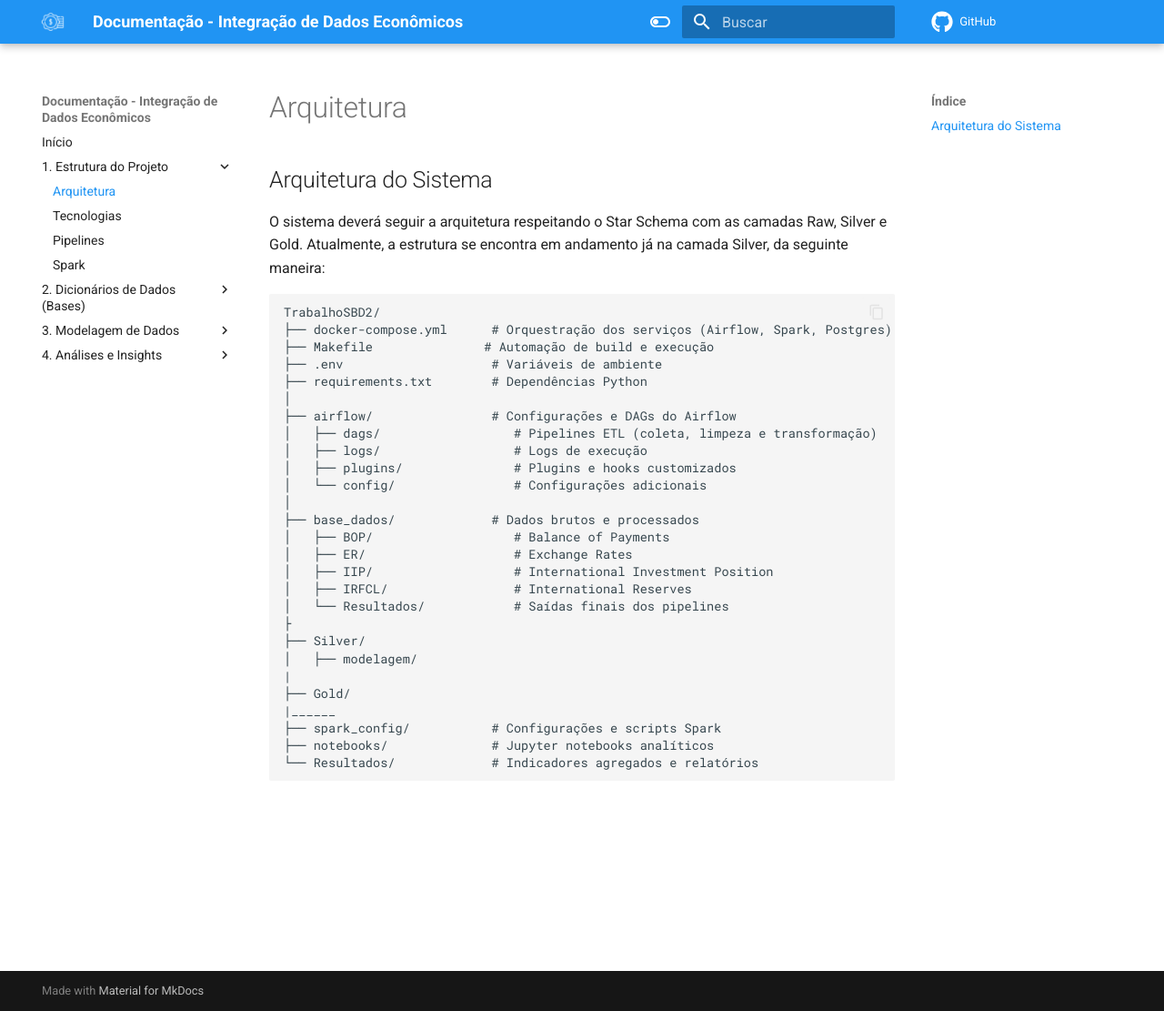
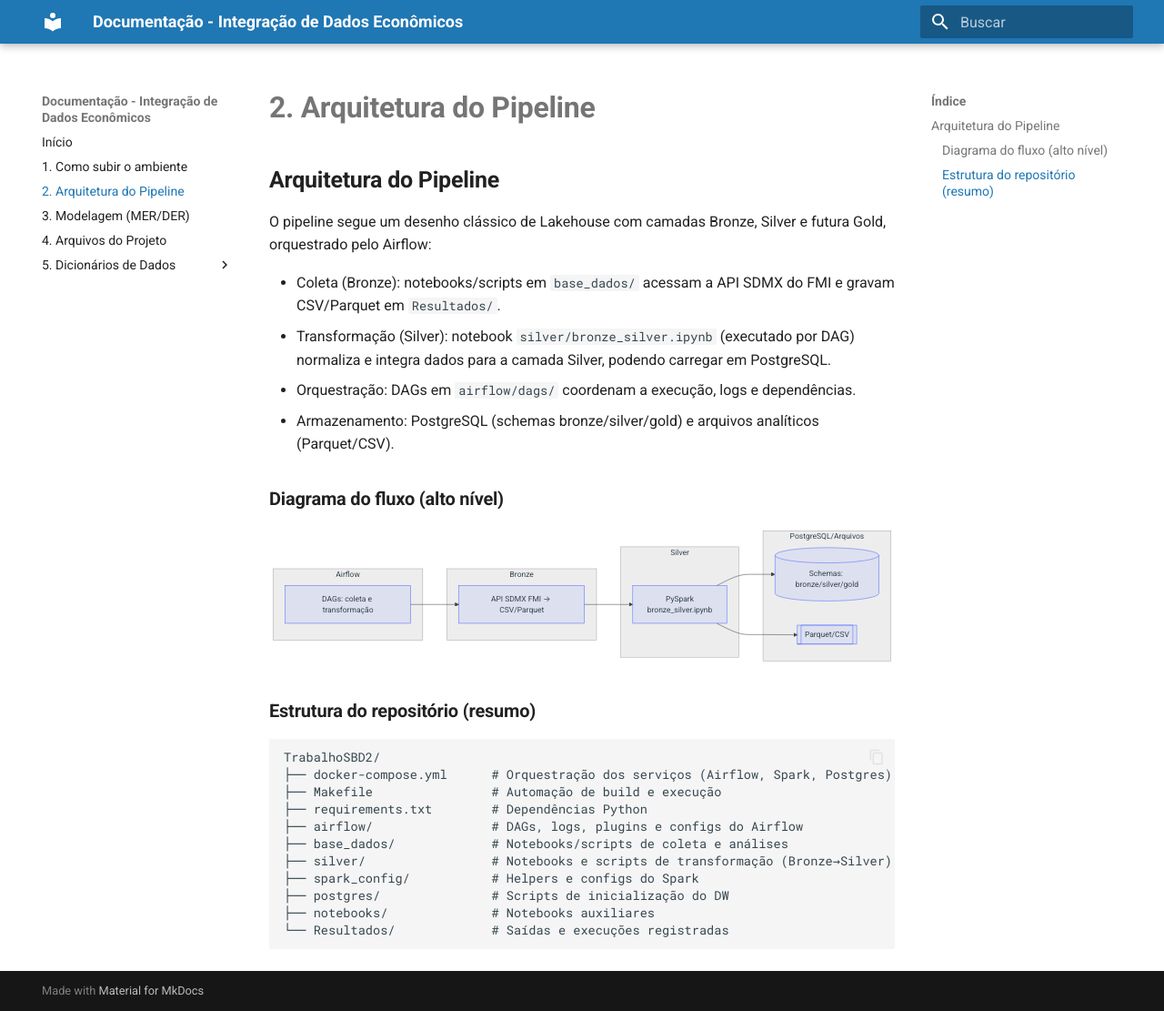
Before and after one commit to caiolamego/TrabalhoSBD2, an MkDocs documentation site: the page built from docs/overview/arquitetura.md, in a window 1280 px wide and 1111 px high. Shown: the whole window at 91% size. Built offline with MkDocs 1.6.1 and Material for MkDocs 9.7.7, drawn with Linux system fonts in a browser that asks for light colours; comment, search, counter and statistics services are not loaded.

Commit message:
feat(docs): atualiza estrutura da documentação e adicionar novos arquivos para visão geral do projeto

````diff
--- /dev/null
+++ b/docs/assets/mermaid-init.js
@@ -0,0 +1,5 @@
+window.addEventListener('DOMContentLoaded', () => {
+  if (window.mermaid) {
+    window.mermaid.initialize({ startOnLoad: true, securityLevel: 'strict', theme: 'default' });
+  }
+});
--- /dev/null
+++ b/docs/assets/styles.css
@@ -0,0 +1,10 @@
+/* Estilos mínimos para a documentação */
+:root {
+  --md-primary-fg-color: #1f77b4;
+}
+
+.md-typeset h1, .md-typeset h2, .md-typeset h3 {
+  font-weight: 600;
+}
+
+img { max-width: 100%; height: auto; }
--- a/docs/overview/arquitetura.md
+++ b/docs/overview/arquitetura.md
@@ -1,33 +1,46 @@
-## Arquitetura do Sistema
+## Arquitetura do Pipeline
 
-O sistema deverá seguir a arquitetura respeitando o Star Schema com as camadas Raw, Silver e Gold. Atualmente, a estrutura se encontra em andamento já na camada Silver, da seguinte maneira:
+O pipeline segue um desenho clássico de Lakehouse com camadas Bronze, Silver e futura Gold, orquestrado pelo Airflow:
+
+- Coleta (Bronze): notebooks/scripts em `base_dados/` acessam a API SDMX do FMI e gravam CSV/Parquet em `Resultados/`.
+- Transformação (Silver): notebook `silver/bronze_silver.ipynb` (executado por DAG) normaliza e integra dados para a camada Silver, podendo carregar em PostgreSQL.
+- Orquestração: DAGs em `airflow/dags/` coordenam a execução, logs e dependências.
+- Armazenamento: PostgreSQL (schemas bronze/silver/gold) e arquivos analíticos (Parquet/CSV).
+
+### Diagrama do fluxo (alto nível)
+
+```mermaid
+flowchart LR
+		subgraph Orquestração [Airflow]
+			A[DAGs: coleta e transformação]
+		end
+		subgraph Coleta [Bronze]
+			B[API SDMX FMI → CSV/Parquet]
+		end
+		subgraph Transformação [Silver]
+			C[PySpark\nbronze_silver.ipynb]
+		end
+		subgraph Armazenamento [PostgreSQL/Arquivos]
+			D[(Schemas: bronze/silver/gold)]
+			E[[Parquet/CSV]]
+		end
+
+		A --> B --> C --> D
+		C --> E
+```
+
+### Estrutura do repositório (resumo)
 
 ```
 TrabalhoSBD2/
 ├── docker-compose.yml      # Orquestração dos serviços (Airflow, Spark, Postgres)
-├── Makefile               # Automação de build e execução
-├── .env                    # Variáveis de ambiente
+├── Makefile                # Automação de build e execução
 ├── requirements.txt        # Dependências Python
-│
-├── airflow/                # Configurações e DAGs do Airflow
-│   ├── dags/                  # Pipelines ETL (coleta, limpeza e transformação)
-│   ├── logs/                  # Logs de execução
-│   ├── plugins/               # Plugins e hooks customizados
-│   └── config/                # Configurações adicionais
-│
-├── base_dados/             # Dados brutos e processados
-│   ├── BOP/                   # Balance of Payments
-│   ├── ER/                    # Exchange Rates
-│   ├── IIP/                   # International Investment Position
-│   ├── IRFCL/                 # International Reserves
-│   └── Resultados/            # Saídas finais dos pipelines
-├
-├── Silver/
-│   ├── modelagem/
-|
-├── Gold/
-|______
-├── spark_config/           # Configurações e scripts Spark
-├── notebooks/              # Jupyter notebooks analíticos
-└── Resultados/             # Indicadores agregados e relatórios
+├── airflow/                # DAGs, logs, plugins e configs do Airflow
+├── base_dados/             # Notebooks/scripts de coleta e análises
+├── silver/                 # Notebooks e scripts de transformação (Bronze→Silver)
+├── spark_config/           # Helpers e configs do Spark
+├── postgres/               # Scripts de inicialização do DW
+├── notebooks/              # Notebooks auxiliares
+└── Resultados/             # Saídas e execuções registradas
 ```
--- /dev/null
+++ b/docs/requirements-docs.txt
@@ -0,0 +1,3 @@
+mkdocs==1.6.1
+mkdocs-material==9.5.39
+mkdocs-mermaid2-plugin==1.1.1
--- a/mkdocs.yml
+++ b/mkdocs.yml
@@ -1,24 +1,18 @@
 site_name: Documentação - Integração de Dados Econômicos
-repo_url: https://github.com/caiolamego/TrabalhoSBD2
+site_dir: docs/site
 
 nav:
   - Início: index.md
-  - 1. Estrutura do Projeto:
-    - Arquitetura: overview/arquitetura.md
-    - Tecnologias: overview/tecnologias.md
-    - Pipelines: overview/pipelines.md
-    - Spark: overview/spark.md
-  - 2. Dicionários de Dados (Bases):
+  - 1. Como subir o ambiente: overview/como-subir.md
+  - 2. Arquitetura do Pipeline: overview/arquitetura.md
+  - 3. Modelagem (MER/DER): modeling/mer-der.md
+  - 4. Arquivos do Projeto: overview/arquivos.md
+  - 5. Dicionários de Dados:
     - Balança de Pagamentos (BOP): dictionaries/BOP.md
     - Demography (DEMO): dictionaries/DEMO.md
     - Posição de Investimento (IIP): dictionaries/IIP.md
     - Reservas e Liquidez (IRFCL): dictionaries/IRFCL.md
     - Taxas de Câmbio (ER): dictionaries/ER.md
-  - 3. Modelagem de Dados:
-    - Modelo Conceitual (MER/DER): modeling/mer-der.md
-  - 4. Análises e Insights:
-    - Notebooks (Exploração): analyses/notebooks.md
-    - Dashboards e Visualização: analyses/dashboards.md
 
 extra_css:
   - assets/styles.css
@@ -26,27 +20,26 @@ extra_css:
 theme:
   name: material
   language: pt-BR
-
-  icon:
-    repo: fontawesome/brands/github
-
-  logo: assets/money.png # Ícone representativo de dados
-  favicon: assets/database.png # Ícone representativo de dados
-
-  palette:
-    - scheme: default
-      primary: blue
-      accent: light blue
-      toggle:
-        icon: material/toggle-switch-off-outline
-        name: Dark mode
-
-    - scheme: slate
-      primary: blue
-      accent: light blue
-      toggle:
-        icon: material/toggle-switch
-        name: Light mode
-
   features:
     - content.code.copy
+
+markdown_extensions:
+  - admonition
+  - toc:
+      permalink: true
+  - attr_list
+  - tables
+  - pymdownx.superfences:
+      custom_fences:
+        - name: mermaid
+          class: mermaid
+          format: !!python/name:pymdownx.superfences.fence_code_format
+  - pymdownx.details
+  - pymdownx.tabbed
+
+plugins:
+  - search
+
+extra_javascript:
+  - https://unpkg.com/mermaid@10/dist/mermaid.min.js
+  - assets/mermaid-init.js
````
Also changed, not shown: docs/index.md (+15 -22 lines), docs/modeling/mer-der.md (+4 -4 lines), docs/overview/arquivos.md (added, +70 -0 lines), docs/overview/como-subir.md (added, +78 -0 lines), 2 other files.
